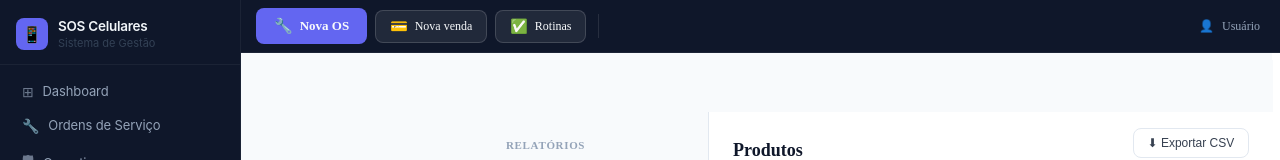
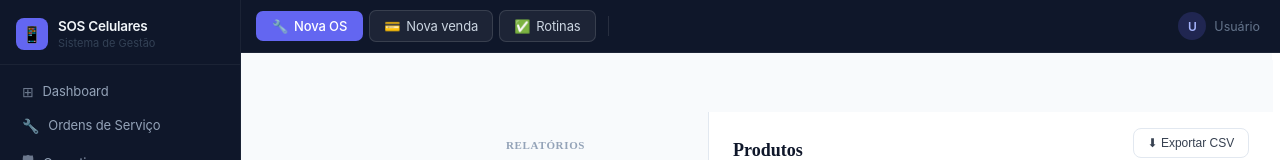
Before and after one commit to danielpolo182/sos-celulares, a Next.js app: page /relatorios/produtos in a window 1280 px wide. Shown: the top 160 px of the page. Built offline with nearby package versions, Linux system fonts and the light colour scheme; no server answers; the database is empty.

Commit message:
Update TopBar.tsx

```diff
--- a/src/components/layout/TopBar.tsx
+++ b/src/components/layout/TopBar.tsx
@@ -8,7 +8,7 @@ export default function TopBar() {
   const router = useRouter()
   const pathname = usePathname()
   const supabase = createClient()
-  const [pendencias, setPendencias] = useState({ os: 0, wa: 0, rotinas: 0 })
+  const [pendencias, setPendencias] = useState({ os: 0, wa: 0 })
   const [usuario, setUsuario] = useState('')
 
   useEffect(() => {
@@ -18,13 +18,12 @@ export default function TopBar() {
         const { data: p } = await supabase.from('perfis').select('nome').eq('id', user.id).single()
         if (p) setUsuario(p.nome)
       }
-      const hoje = new Date().toISOString().split('T')[0]
       const [{ count: osCount }, { data: waRes }] = await Promise.all([
         supabase.from('ordens_servico').select('id', { count: 'exact', head: true }).in('status', ['aberta','em_andamento']).is('deleted_at', null),
         supabase.from('vw_wa_resumo_dia').select('pendentes'),
       ])
       const waPend = (waRes ?? []).reduce((s: number, r: any) => s + (r.pendentes ?? 0), 0)
-      setPendencias({ os: osCount ?? 0, wa: waPend, rotinas: 0 })
+      setPendencias({ os: osCount ?? 0, wa: waPend })
     }
     load()
     const interval = setInterval(load, 60000)
@@ -33,46 +32,90 @@ export default function TopBar() {
 
   if (pathname?.startsWith('/auth')) return null
 
-  const btn = (label: string, icon: string, href: string, badge?: number, primary?: boolean) => (
+  const PrimaryBtn = ({ label, icon, href }: { label: string; icon: string; href: string }) => (
     <button onClick={() => router.push(href)} style={{
-      display: 'flex', alignItems: 'center', gap: 7, padding: primary ? '9px 18px' : '7px 14px',
-      borderRadius: 8, border: primary ? 'none' : '1px solid rgba(255,255,255,0.15)',
-      background: primary ? '#6366f1' : 'rgba(255,255,255,0.08)',
-      color: '#f8fafc', fontSize: primary ? 13 : 12, fontWeight: primary ? 600 : 500,
-      cursor: 'pointer', position: 'relative', whiteSpace: 'nowrap',
-      fontFamily: 'var(--font-sans)',
-    }}>
-      <span style={{ fontSize: primary ? 15 : 14 }}>{icon}</span>
+      display: 'flex', alignItems: 'center', gap: 6,
+      padding: '7px 16px', borderRadius: 7,
+      border: 'none', background: '#6366f1',
+      color: '#fff', fontSize: 13, fontWeight: 500,
+      cursor: 'pointer', fontFamily: "'Inter', sans-serif",
+      letterSpacing: '-0.01em', whiteSpace: 'nowrap',
+      transition: 'background 0.15s',
+    }}
+      onMouseEnter={e => { e.currentTarget.style.background = '#4f46e5' }}
+      onMouseLeave={e => { e.currentTarget.style.background = '#6366f1' }}>
+      <span style={{ fontSize: 13 }}>{icon}</span>
       {label}
-      {badge !== undefined && badge > 0 && (
-        <span style={{ background: '#ef4444', color: '#fff', fontSize: 10, fontWeight: 700, padding: '1px 5px', borderRadius: 20, minWidth: 18, textAlign: 'center' }}>{badge}</span>
-      )}
+    </button>
+  )
+
+  const SecondaryBtn = ({ label, icon, href }: { label: string; icon: string; href: string }) => (
+    <button onClick={() => router.push(href)} style={{
+      display: 'flex', alignItems: 'center', gap: 6,
+      padding: '7px 14px', borderRadius: 7,
+      border: '1px solid rgba(255,255,255,0.12)',
+      background: 'rgba(255,255,255,0.06)',
+      color: '#cbd5e1', fontSize: 13, fontWeight: 400,
+      cursor: 'pointer', fontFamily: "'Inter', sans-serif",
+      letterSpacing: '-0.01em', whiteSpace: 'nowrap',
+      transition: 'all 0.15s',
+    }}
+      onMouseEnter={e => { e.currentTarget.style.background = 'rgba(255,255,255,0.1)'; e.currentTarget.style.color = '#f1f5f9' }}
+      onMouseLeave={e => { e.currentTarget.style.background = 'rgba(255,255,255,0.06)'; e.currentTarget.style.color = '#cbd5e1' }}>
+      <span style={{ fontSize: 13 }}>{icon}</span>
+      {label}
     </button>
   )
 
   return (
-    <div style={{ height: 52, background: '#0f172a', borderBottom: '1px solid rgba(255,255,255,0.06)', display: 'flex', alignItems: 'center', paddingLeft: 256, paddingRight: 20, gap: 8, position: 'fixed', top: 0, left: 0, right: 0, zIndex: 40, flexShrink: 0 }}>
-      <div style={{ display: 'flex', alignItems: 'center', gap: 8, flex: 1 }}>
-        {btn('Nova OS', '🔧', '/os/nova', undefined, true)}
-        {btn('Nova venda', '💳', '/pdv')}
-        {btn('Rotinas', '✅', '/rotinas', pendencias.rotinas)}
-        <div style={{ width: 1, height: 24, background: 'rgba(255,255,255,0.1)', margin: '0 4px' }} />
+    <div style={{
+      height: 52, background: '#0f172a',
+      borderBottom: '1px solid rgba(255,255,255,0.06)',
+      display: 'flex', alignItems: 'center',
+      paddingLeft: 256, paddingRight: 20, gap: 8,
+      position: 'fixed', top: 0, left: 0, right: 0, zIndex: 40,
+      fontFamily: "'Inter', sans-serif",
+    }}>
+      <div style={{ display: 'flex', alignItems: 'center', gap: 6, flex: 1 }}>
+        <PrimaryBtn label="Nova OS" icon="🔧" href="/os/nova" />
+        <SecondaryBtn label="Nova venda" icon="💳" href="/pdv" />
+        <SecondaryBtn label="Rotinas" icon="✅" href="/rotinas" />
+
+        <div style={{ width: 1, height: 20, background: 'rgba(255,255,255,0.1)', margin: '0 6px' }} />
+
         {pendencias.os > 0 && (
-          <span style={{ fontSize: 12, color: '#fbbf24', display: 'flex', alignItems: 'center', gap: 5 }}>
+          <button onClick={() => router.push('/os')} style={{
+            display: 'flex', alignItems: 'center', gap: 6, padding: '4px 10px',
+            borderRadius: 20, border: 'none', background: 'rgba(251,191,36,0.12)',
+            cursor: 'pointer', transition: 'background 0.15s',
+          }}
+            onMouseEnter={e => { e.currentTarget.style.background = 'rgba(251,191,36,0.2)' }}
+            onMouseLeave={e => { e.currentTarget.style.background = 'rgba(251,191,36,0.12)' }}>
             <span style={{ background: '#fbbf24', color: '#0f172a', fontSize: 10, fontWeight: 700, padding: '1px 6px', borderRadius: 20 }}>{pendencias.os}</span>
-            OS pendentes
-          </span>
+            <span style={{ fontSize: 12, color: '#fbbf24', fontWeight: 500 }}>OS pendentes</span>
+          </button>
         )}
+
         {pendencias.wa > 0 && (
-          <span style={{ fontSize: 12, color: '#86efac', display: 'flex', alignItems: 'center', gap: 5 }}>
-            <span style={{ background: '#16a34a', color: '#fff', fontSize: 10, fontWeight: 700, padding: '1px 6px', borderRadius: 20 }}>{pendencias.wa}</span>
-            WA pendentes
-          </span>
+          <button onClick={() => router.push('/crm')} style={{
+            display: 'flex', alignItems: 'center', gap: 6, padding: '4px 10px',
+            borderRadius: 20, border: 'none', background: 'rgba(16,185,129,0.1)',
+            cursor: 'pointer', transition: 'background 0.15s',
+          }}
+            onMouseEnter={e => { e.currentTarget.style.background = 'rgba(16,185,129,0.18)' }}
+            onMouseLeave={e => { e.currentTarget.style.background = 'rgba(16,185,129,0.1)' }}>
+            <span style={{ background: '#10b981', color: '#fff', fontSize: 10, fontWeight: 700, padding: '1px 6px', borderRadius: 20 }}>{pendencias.wa}</span>
+            <span style={{ fontSize: 12, color: '#10b981', fontWeight: 500 }}>WA pendentes</span>
+          </button>
         )}
       </div>
-      <div style={{ display: 'flex', alignItems: 'center', gap: 8, fontSize: 12, color: '#475569' }}>
-        <span>👤</span>
-        <span style={{ color: '#94a3b8' }}>{usuario || 'Usuário'}</span>
+
+      {/* Usuário */}
+      <div style={{ display: 'flex', alignItems: 'center', gap: 8 }}>
+        <div style={{ width: 28, height: 28, borderRadius: '50%', background: 'rgba(99,102,241,0.2)', display: 'flex', alignItems: 'center', justifyContent: 'center', fontSize: 12, fontWeight: 600, color: '#a5b4fc' }}>
+          {usuario.charAt(0).toUpperCase() || 'U'}
+        </div>
+        <span style={{ fontSize: 12.5, color: '#64748b', fontWeight: 400 }}>{usuario || 'Usuário'}</span>
       </div>
     </div>
   )
```
